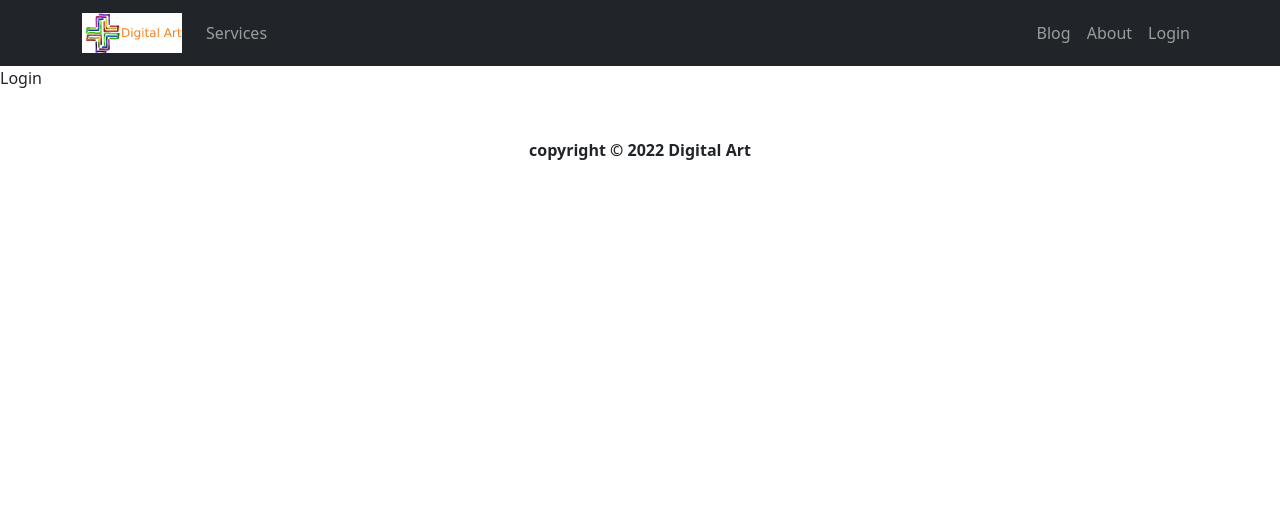
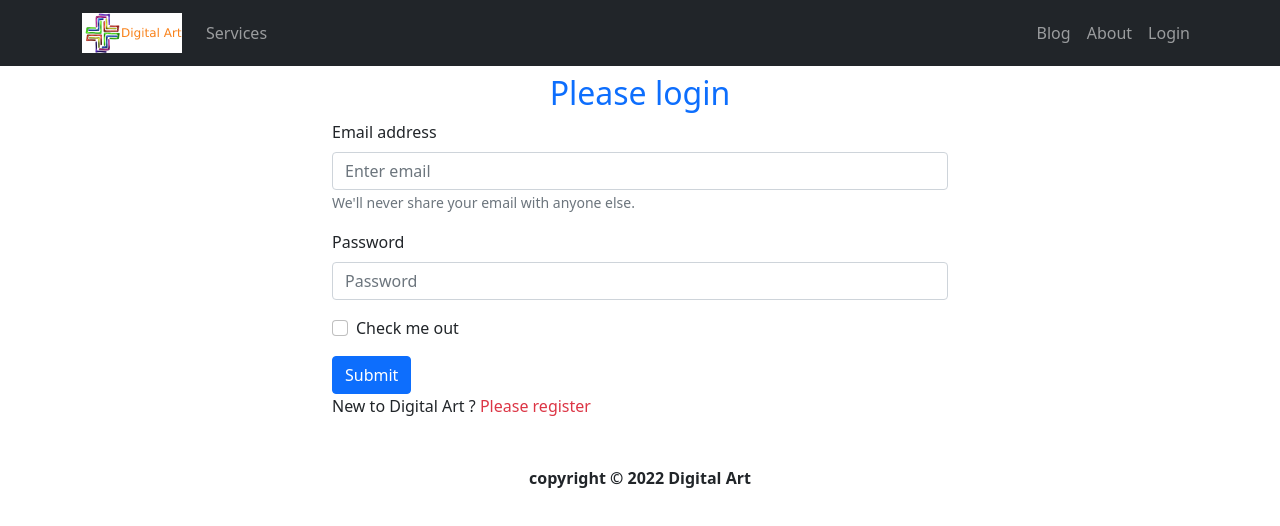
Before and after one commit to MahbubMorshed/services, a React (Create React App) app: page /login in a window 1280 px wide. Shown: the top 526 px of the page. Built offline with nearby package versions, Linux system fonts and the light colour scheme.

Commit message:
Toggle  registration and login page

```diff
--- a/src/App.js
+++ b/src/App.js
@@ -8,6 +8,7 @@
 import Footer from "./Pages/shared/footer/Footer";
 import Header from "./Pages/shared/header/Header";
 import NotFound from "./Pages/shared/NotFound";
+import Register from "./Pages/login/register/Register";
 
 function App() {
   return (
@@ -20,6 +21,7 @@
         <Route path="/about" element={<About />}></Route>
         <Route path="/blog" element={<Blog />}></Route>
         <Route path="/login" element={<Login />}></Route>
+        <Route path="/register" element={<Register />}></Route>
         <Route path="*" element={<NotFound />}></Route>
       </Routes>
       <Footer />
--- a/src/Pages/blog/Blog.js
+++ b/src/Pages/blog/Blog.js
@@ -3,30 +3,18 @@
 
 const Blog = () => {
   return (
-    <div className="container w-75 ">
+    <div className="container w-75">
       <Accordion defaultActiveKey="0" flush>
         <Accordion.Item eventKey="0">
           <Accordion.Header>Accordion Item #1</Accordion.Header>
           <Accordion.Body>
-            Lorem ipsum dolor sit amet, consectetur adipiscing elit, sed do
-            eiusmod tempor incididunt ut labore et dolore magna aliqua. Ut enim
-            ad minim veniam, quis nostrud exercitation ullamco laboris nisi ut
-            aliquip ex ea commodo consequat. Duis aute irure dolor in
-            reprehenderit in voluptate velit esse cillum dolore eu fugiat nulla
-            pariatur. Excepteur sint occaecat cupidatat non proident, sunt in
-            culpa qui officia deserunt mollit anim id est laborum.
+            Lorem ipsum dolor sit amet, consectetur adipiscing elit,
           </Accordion.Body>
         </Accordion.Item>
         <Accordion.Item eventKey="1">
           <Accordion.Header>Accordion Item #2</Accordion.Header>
           <Accordion.Body>
-            Lorem ipsum dolor sit amet, consectetur adipiscing elit, sed do
-            eiusmod tempor incididunt ut labore et dolore magna aliqua. Ut enim
-            ad minim veniam, quis nostrud exercitation ullamco laboris nisi ut
-            aliquip ex ea commodo consequat. Duis aute irure dolor in
-            reprehenderit in voluptate velit esse cillum dolore eu fugiat nulla
-            pariatur. Excepteur sint occaecat cupidatat non proident, sunt in
-            culpa qui officia deserunt mollit anim id est laborum.
+            Lorem ipsum dolor sit amet, consectetur adipiscing elit,
           </Accordion.Body>
         </Accordion.Item>
       </Accordion>
--- a/src/Pages/login/login/Login.js
+++ b/src/Pages/login/login/Login.js
@@ -1,7 +1,67 @@
-import React from "react";
+import React, { useRef } from "react";
+import { Button, Form } from "react-bootstrap";
+import { Link, useNavigate } from "react-router-dom";
 
 const Login = () => {
-  return <div>Login</div>;
+  const emailRef = useRef("");
+  const passwordRef = useRef("");
+  const navigate = useNavigate();
+
+  const handleSubmit = (event) => {
+    event.preventDefault();
+    const email = emailRef.current.value;
+    const password = passwordRef.current.value;
+
+    console.log(email, password);
+  };
+  const navigateRegister = (event) => {
+    navigate("/register");
+  };
+  return (
+    <div className="container w-50 mx-auto mt-2">
+      <h2 className="text-primary text-center">Please login</h2>
+      <Form onSubmit={handleSubmit}>
+        <Form.Group className="mb-3" controlId="formBasicEmail">
+          <Form.Label>Email address</Form.Label>
+          <Form.Control
+            ref={emailRef}
+            type="email"
+            placeholder="Enter email"
+            required
+          />
+          <Form.Text className="text-muted">
+            We'll never share your email with anyone else.
+          </Form.Text>
+        </Form.Group>
+
+        <Form.Group className="mb-3" controlId="formBasicPassword">
+          <Form.Label>Password</Form.Label>
+          <Form.Control
+            ref={passwordRef}
+            type="password"
+            placeholder="Password"
+            required
+          />
+        </Form.Group>
+        <Form.Group className="mb-3" controlId="formBasicCheckbox">
+          <Form.Check type="checkbox" label="Check me out" />
+        </Form.Group>
+        <Button variant="primary" type="submit">
+          Submit
+        </Button>
+      </Form>
+      <p>
+        New to Digital Art ?{" "}
+        <Link
+          to="/register"
+          className="text-danger pe-auto text-decoration-none"
+          onClick={navigateRegister}
+        >
+          Please register
+        </Link>
+      </p>
+    </div>
+  );
 };
 
 export default Login;
--- a/src/Pages/login/register/Register.js
+++ b/src/Pages/login/register/Register.js
@@ -1,7 +1,42 @@
 import React from "react";
+import { Link, useNavigate } from "react-router-dom";
+import "./register.css";
 
 const Register = () => {
-  return <div>Register</div>;
+  const navigate = useNavigate();
+
+  const navigateLogin = () => {
+    navigate("/login");
+  };
+
+  const handleRegister = (event) => {
+    event.preventDefault();
+    const name = event.target.name.value;
+    const email = event.target.email.value;
+    const password = event.target.password.value;
+  };
+
+  return (
+    <div className="register-form">
+      <h2 style={{ textAlign: "center", color: "red" }}>Please register</h2>
+      <form onSubmit={handleRegister}>
+        <input type="text" name="name" id="" placeholder="your name" />
+        <input type="email" name="email" id="" placeholder="Your email" />
+        <input type="password" name="password" id="" placeholder="password" />
+        <input type="submit" value="Register" />
+      </form>
+      <p>
+        Already have an account ?{" "}
+        <Link
+          to="/login"
+          className="text-danger pe-auto text-decoration-none"
+          onClick={navigateLogin}
+        >
+          Please login
+        </Link>
+      </p>
+    </div>
+  );
 };
 
 export default Register;
--- /dev/null
+++ b/src/Pages/login/register/register.css
@@ -0,0 +1,12 @@
+.register-form {
+    margin: 0 auto;
+    width: 50%;
+}
+.register-form input {
+    display: block;
+    width: 100%;
+    height: 50px;
+    padding-left: 10px;
+    font-size: 18px;
+    margin-bottom: 15px;
+}
```
